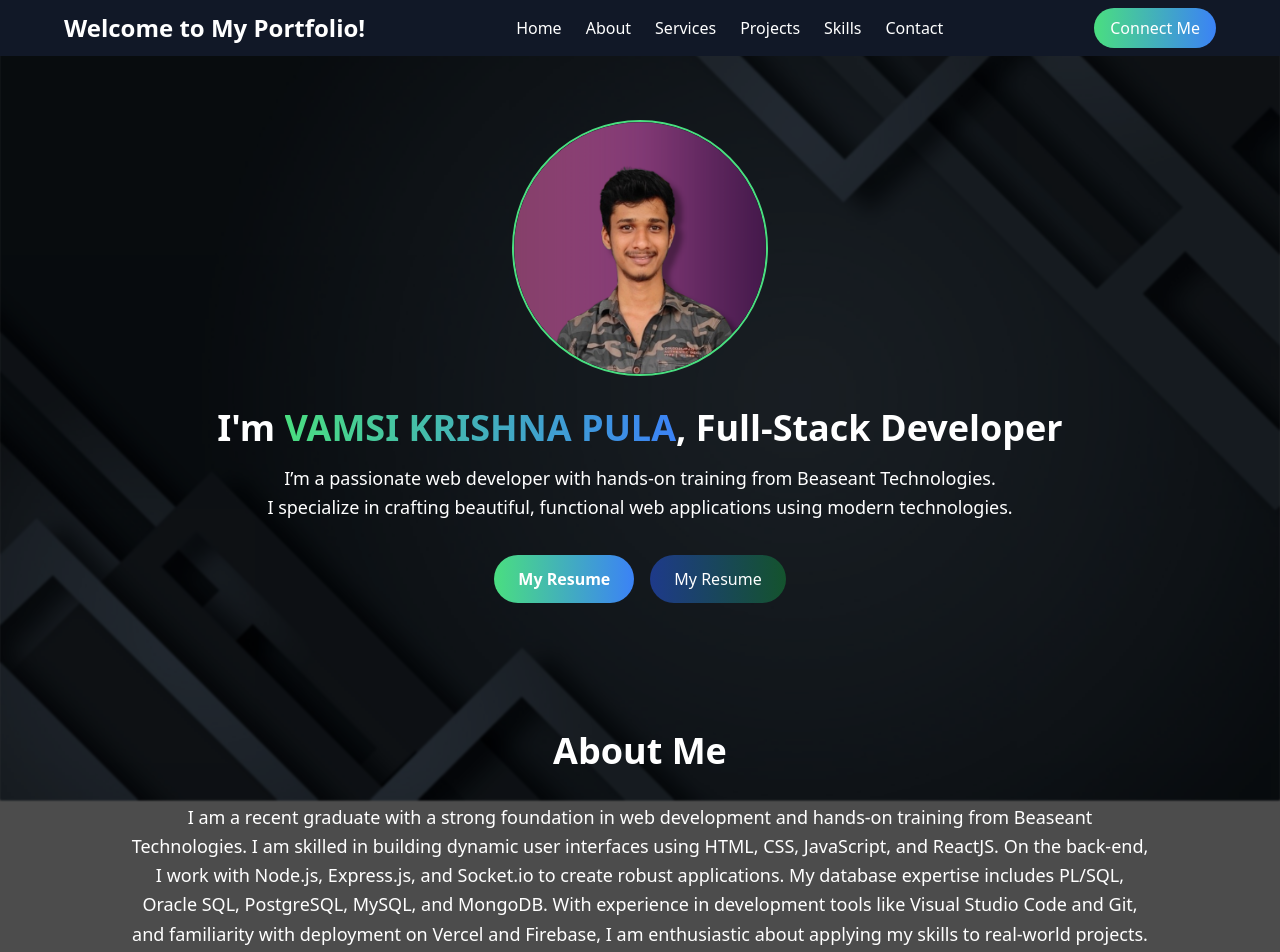
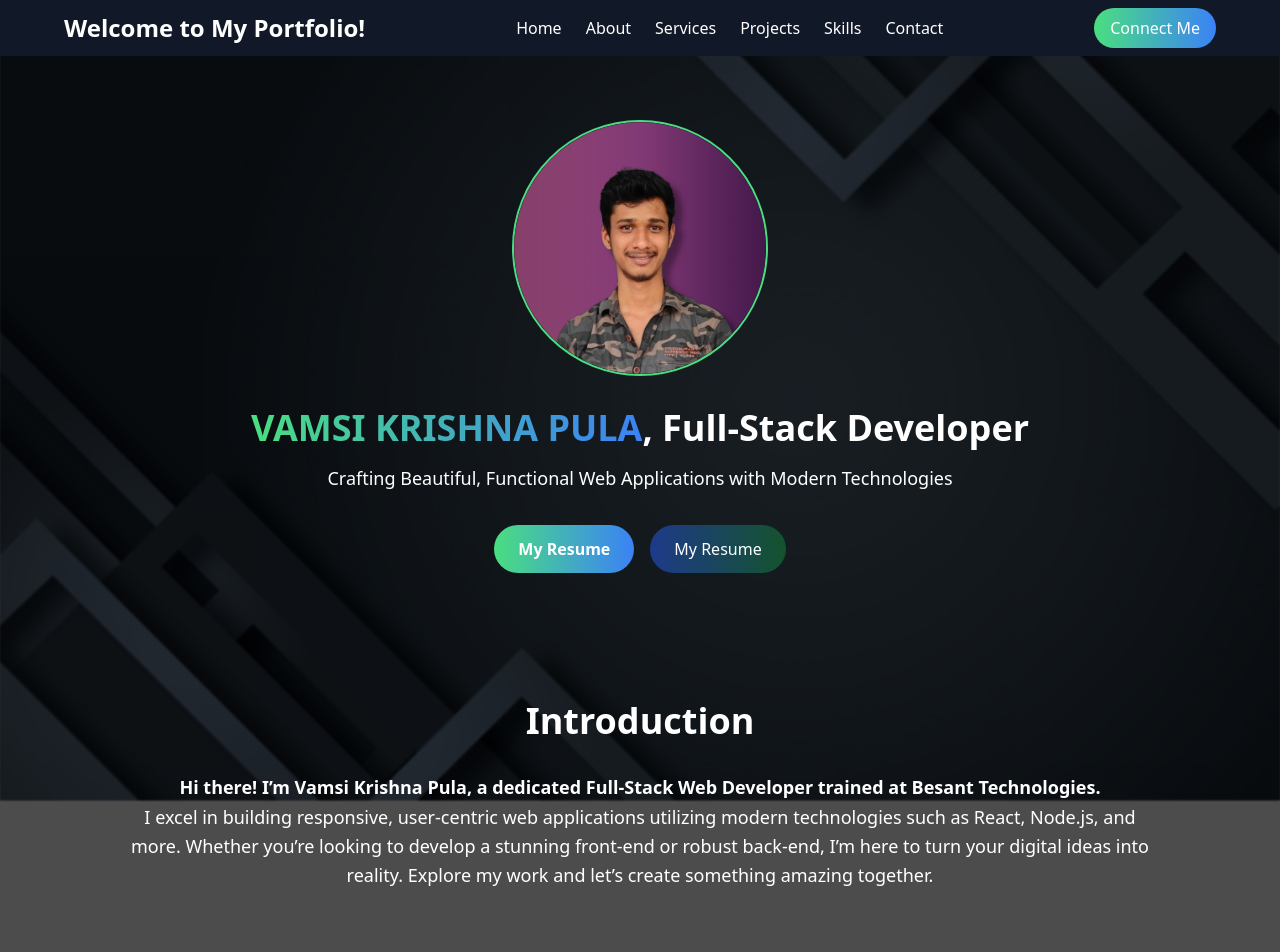
Before and after one commit to Pulavamsi2001/Vamsi-Portfolio, a React (Vite) app: page / in a window 1280 px wide. Shown: the top 952 px of the page. Built offline with nearby package versions, Linux system fonts and the light colour scheme.

Commit message:
hero section commit

```diff
--- a/src/components/About.jsx
+++ b/src/components/About.jsx
@@ -3,14 +3,10 @@ import React from "react";
 const About = () => {
   return (
     <section id="about" className=" text-white text-center py-16 px-8">
-      <h1 className="text-4xl font-bold pb-8">About Me</h1>
+      <h1 className="text-4xl font-bold pb-8">Introduction</h1>
+      <p className="text-lg font-semibold leading-relaxed max-w-5xl mx-auto">Hi there! I’m Vamsi Krishna Pula, a dedicated Full-Stack Web Developer trained at Besant Technologies.</p>
       <p className="text-lg leading-relaxed max-w-5xl mx-auto">
-      I am a recent graduate with a strong foundation in web development and hands-on training from Beaseant Technologies.
-      I am skilled in building dynamic user interfaces using HTML, CSS, JavaScript, and ReactJS. On the back-end,
-      I work with Node.js, Express.js, and Socket.io to create robust applications. My database expertise includes
-      PL/SQL, Oracle SQL, PostgreSQL, MySQL, and MongoDB. With experience in development tools like Visual Studio Code
-      and Git, and familiarity with deployment on Vercel and Firebase, I am enthusiastic about applying my skills to
-      real-world projects. Explore my portfolio to see my work and connect with me for potential opportunities.
+      I excel in building responsive, user-centric web applications utilizing modern technologies such as React, Node.js, and more. Whether you’re looking to develop a stunning front-end or robust back-end, I’m here to turn your digital ideas into reality. Explore my work and let’s create something amazing together.
 
       </p>
 
--- a/src/components/Hero.jsx
+++ b/src/components/Hero.jsx
@@ -15,7 +15,7 @@ const Hero = () => {
         transition-transform duration-300 hover:scale-105 hover:border-4 hover:border-blue-500'
       />
       <h1 className='text-3xl md:text-4xl font-bold'>
-        I'm{" "}
+        {" "}
         <span className='text-transparent bg-clip-text bg-gradient-to-r from-green-400 to-blue-500'>
           VAMSI KRISHNA PULA
         </span>
@@ -23,7 +23,7 @@ const Hero = () => {
       </h1>
 
       <p className='mt-4 text-lg leading-relaxed max-w-5xl mx-auto'>
-        I’m a passionate web developer with hands-on training from Beaseant Technologies. <br /> I specialize in crafting beautiful, functional web applications using modern technologies.
+      Crafting Beautiful, Functional Web Applications with Modern Technologies
       </p>
       <div className='mt-8 space-y-4 md:space-y-0 md:space-x-4 flex flex-col md:flex-row justify-center'>
         <button
```
